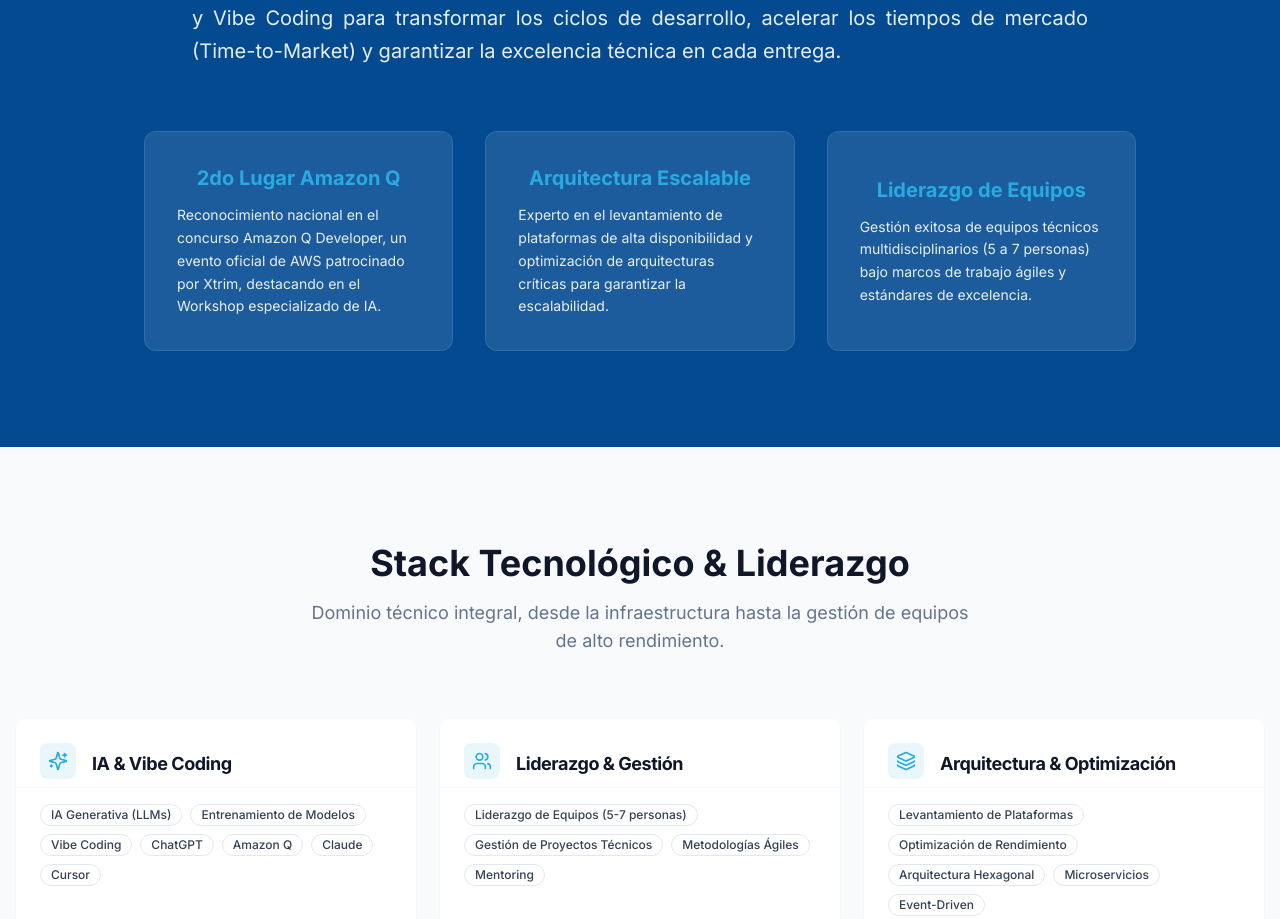
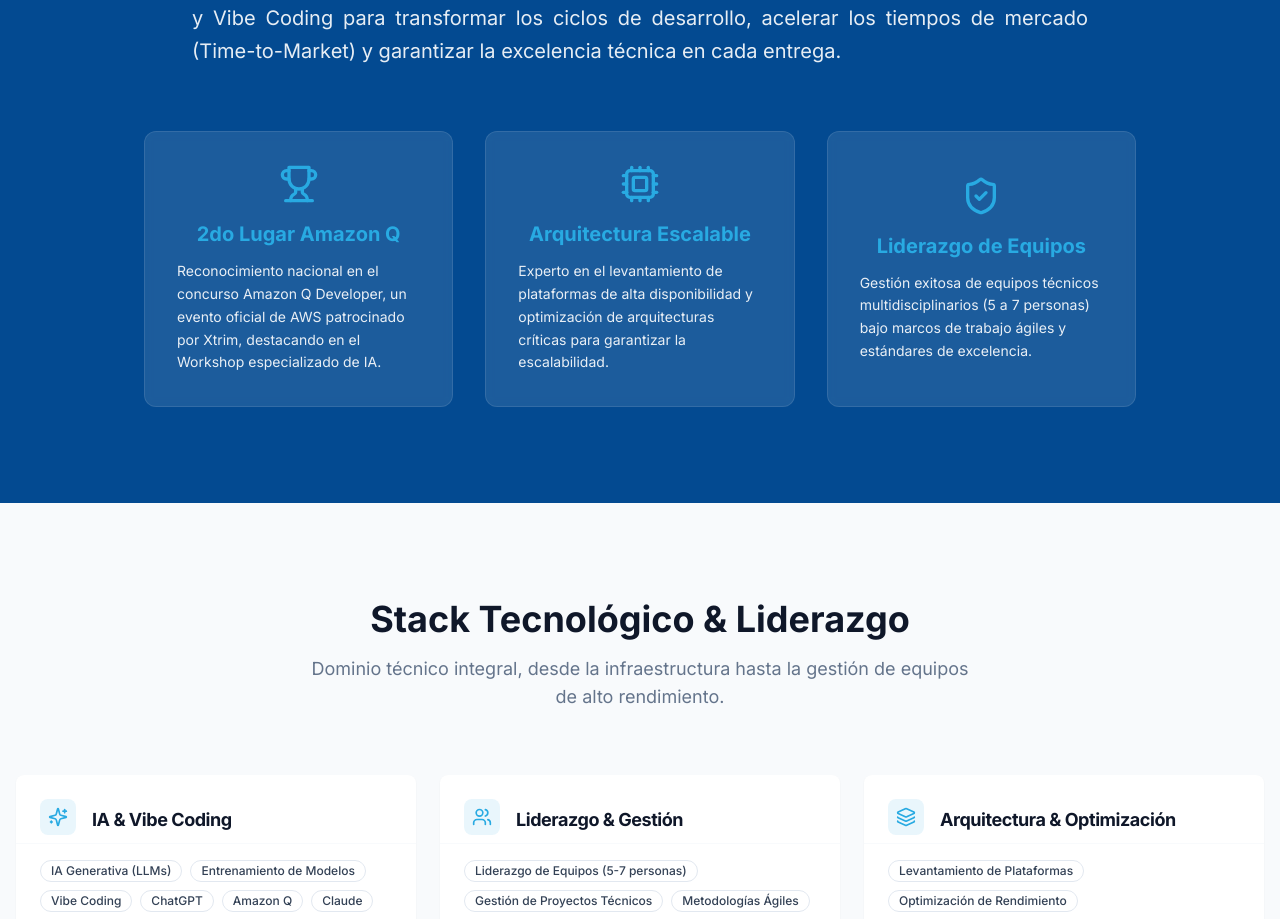
Before and after one commit to jcbodero/jcbodero.github.io, a Next.js app: page / in a window 1280 px wide. Shown: the part 1003-1922 px from the top of the page. Built offline with nearby package versions, Linux system fonts and the light colour scheme.

Commit message:
agregale unos iconos a las cajas de texto del perfil profesional

```diff
--- a/src/app/page.tsx
+++ b/src/app/page.tsx
@@ -23,7 +23,10 @@ import {
   Sparkles,
   Server,
   Users,
-  Zap
+  Zap,
+  Trophy,
+  Cpu,
+  ShieldCheck
 } from 'lucide-react';
 
 export default function Home() {
@@ -69,9 +72,21 @@ export default function Home() {
   ];
 
   const achievements = [
-    { title: "2do Lugar Amazon Q", description: "Reconocimiento nacional en el concurso Amazon Q Developer, un evento oficial de AWS patrocinado por Xtrim, destacando en el Workshop especializado de IA." },
-    { title: "Arquitectura Escalable", description: "Experto en el levantamiento de plataformas de alta disponibilidad y optimización de arquitecturas críticas para garantizar la escalabilidad." },
-    { title: "Liderazgo de Equipos", description: "Gestión exitosa de equipos técnicos multidisciplinarios (5 a 7 personas) bajo marcos de trabajo ágiles y estándares de excelencia." }
+    {
+      title: "2do Lugar Amazon Q",
+      icon: <Trophy className="w-10 h-10 text-primary mb-4" />,
+      description: "Reconocimiento nacional en el concurso Amazon Q Developer, un evento oficial de AWS patrocinado por Xtrim, destacando en el Workshop especializado de IA."
+    },
+    {
+      title: "Arquitectura Escalable",
+      icon: <Cpu className="w-10 h-10 text-primary mb-4" />,
+      description: "Experto en el levantamiento de plataformas de alta disponibilidad y optimización de arquitecturas críticas para garantizar la escalabilidad."
+    },
+    {
+      title: "Liderazgo de Equipos",
+      icon: <ShieldCheck className="w-10 h-10 text-primary mb-4" />,
+      description: "Gestión exitosa de equipos técnicos multidisciplinarios (5 a 7 personas) bajo marcos de trabajo ágiles y estándares de excelencia."
+    }
   ];
 
   return (
@@ -161,9 +176,12 @@ export default function Home() {
           </p>
           <div className="grid grid-cols-1 md:grid-cols-3 gap-8 mt-16">
             {achievements.map((item, i) => (
-              <div key={i} className="bg-white/10 p-8 rounded-xl backdrop-blur-sm border border-white/10 hover:bg-white/15 transition-all flex flex-col justify-center min-h-[200px]">
-                <div className="text-xl font-bold text-primary mb-3 text-center">{item.title}</div>
-                <div className="text-sm opacity-90 text-left leading-relaxed">{item.description}</div>
+              <div key={i} className="bg-white/10 p-8 rounded-xl backdrop-blur-sm border border-white/10 hover:bg-white/15 transition-all flex flex-col items-center justify-center text-center min-h-[260px]">
+                <div className="flex flex-col items-center">
+                  {item.icon}
+                  <div className="text-xl font-bold text-primary mb-3">{item.title}</div>
+                  <div className="text-sm opacity-90 text-left leading-relaxed">{item.description}</div>
+                </div>
               </div>
             ))}
           </div>
```
